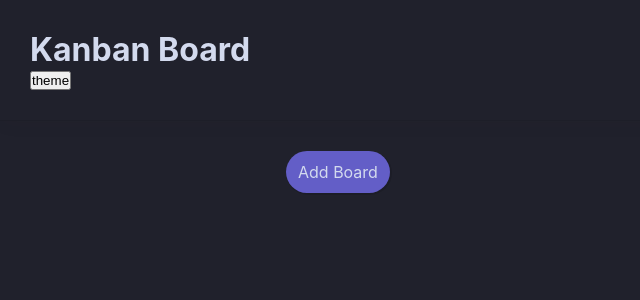
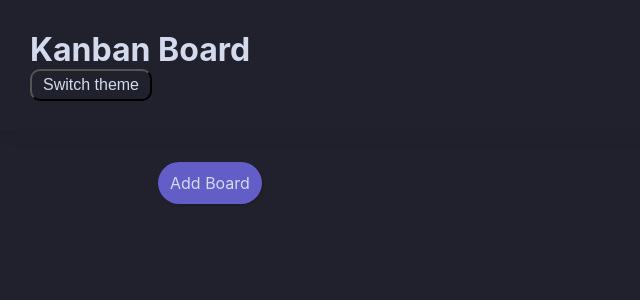
Before and after one commit to harshrai12/task-manager-assignment, a React (Create React App) app: page / in a window 1280 px wide. Shown: the top 300 px of the page, without its empty margins (0-640 px from the left). Built offline with nearby package versions, Linux system fonts and the light colour scheme.

Commit message:
some comments

```diff
--- a/src/App.css
+++ b/src/App.css
@@ -11,10 +11,21 @@
 
 .light-theme{
   --bg-color:#ffffff;
-  --text-color:#0c0c0d;
+  --text-color:#222226;
+  --buttoncolor:#635Ec7;
+  --cardbg:#e3e5ff;
 
 }
 
+
+.theme{
+  border-radius: 10px;
+  width: 10%;
+  padding:5px;
+  color :var(--text-color);
+  background-color: var(--bg-color);
+  font-size: 100%;
+}
 
 
 
@@ -63,7 +74,7 @@
   overflow-x: auto;
   padding-top: 20px;
   color: var(--text-color);
-  margin-left: 20%;
+  margin-left: 10%;
 }
 
 .app_boards {
@@ -284,7 +295,7 @@
   padding: 6px 12px;
   border-radius: 24px;
   background-color: var(--buttoncolor);;
-  color: var(--text-color);;
+  color:#d3daee;
   cursor: pointer;
   width: fit-content;
   transition: 200ms;
--- a/src/App.js
+++ b/src/App.js
@@ -5,10 +5,8 @@ import Editable from "./Components/Editabled/Editable";
 
 
 function App() {
-
+  //for toggling darkmode
   const [theme,setTheme]= useState('dark-theme');
-
-
   useEffect(()=>{
    document.body.className=theme;
   },[theme]);
@@ -22,6 +20,7 @@ function App() {
     }
 
   }
+  //local storage of boards
   const [boards, setBoards] = useState(
     JSON.parse(localStorage.getItem("prac-kanban")) || [
     ]
@@ -31,8 +30,6 @@ function App() {
     bid: "",
     cid: "",
   });
-
-
   const addboardHandler = (name) => {
     // Create a copy of the boards array using the spread operator
     const tempBoards = [...boards];
@@ -61,10 +58,6 @@ function App() {
     // Update the state with the modified tempBoards array, triggering a re-render
     setBoards(tempBoards);
   };
-
-
-
-
   /**
 
 Adds a new card to the cards array of a specific board in the boards array.
@@ -195,7 +188,7 @@ Update the state with the modified tempBoards array, triggering a re-render.
     <div className="app">
       <div className="app_nav">
         <h1>Kanban Board</h1>
-        <button onClick={handletheme}>theme</button>
+        <button onClick={handletheme} className="theme"> Switch theme</button>
         <div>
     </div>
       </div>
```
